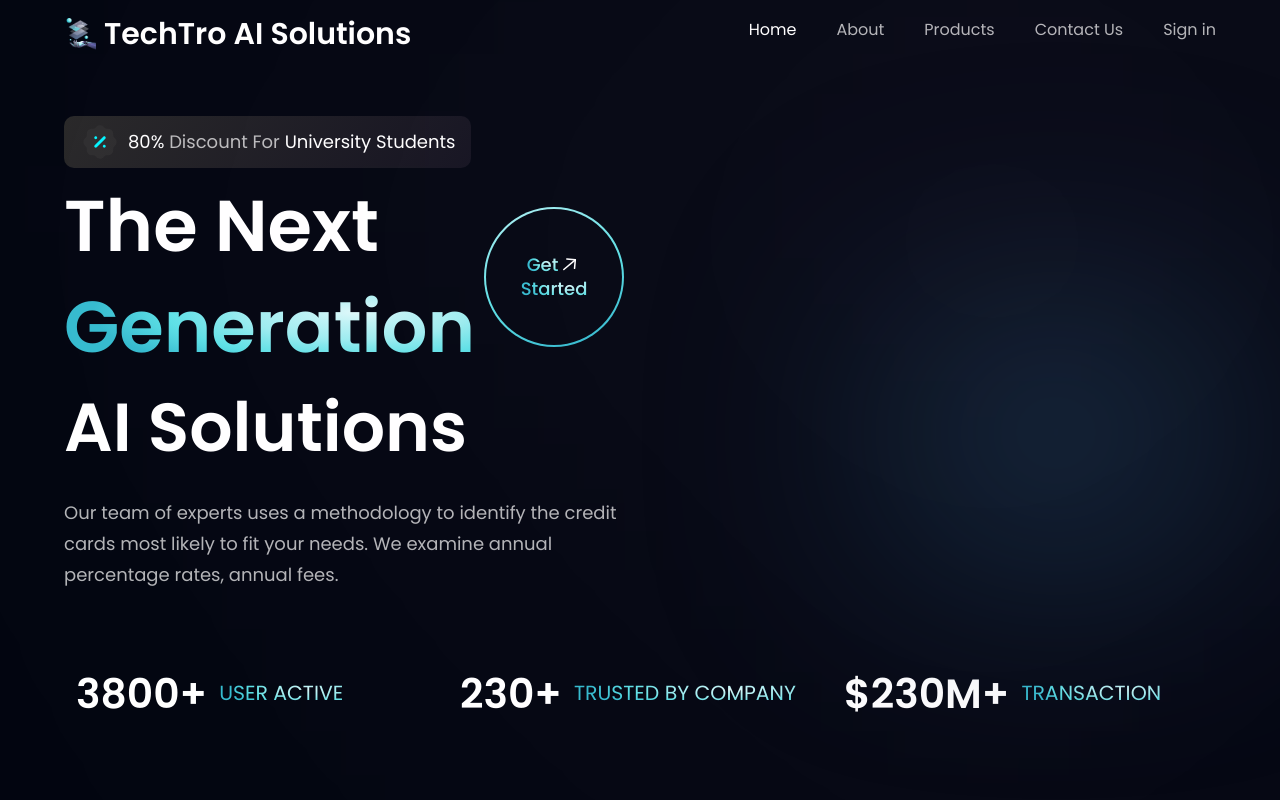
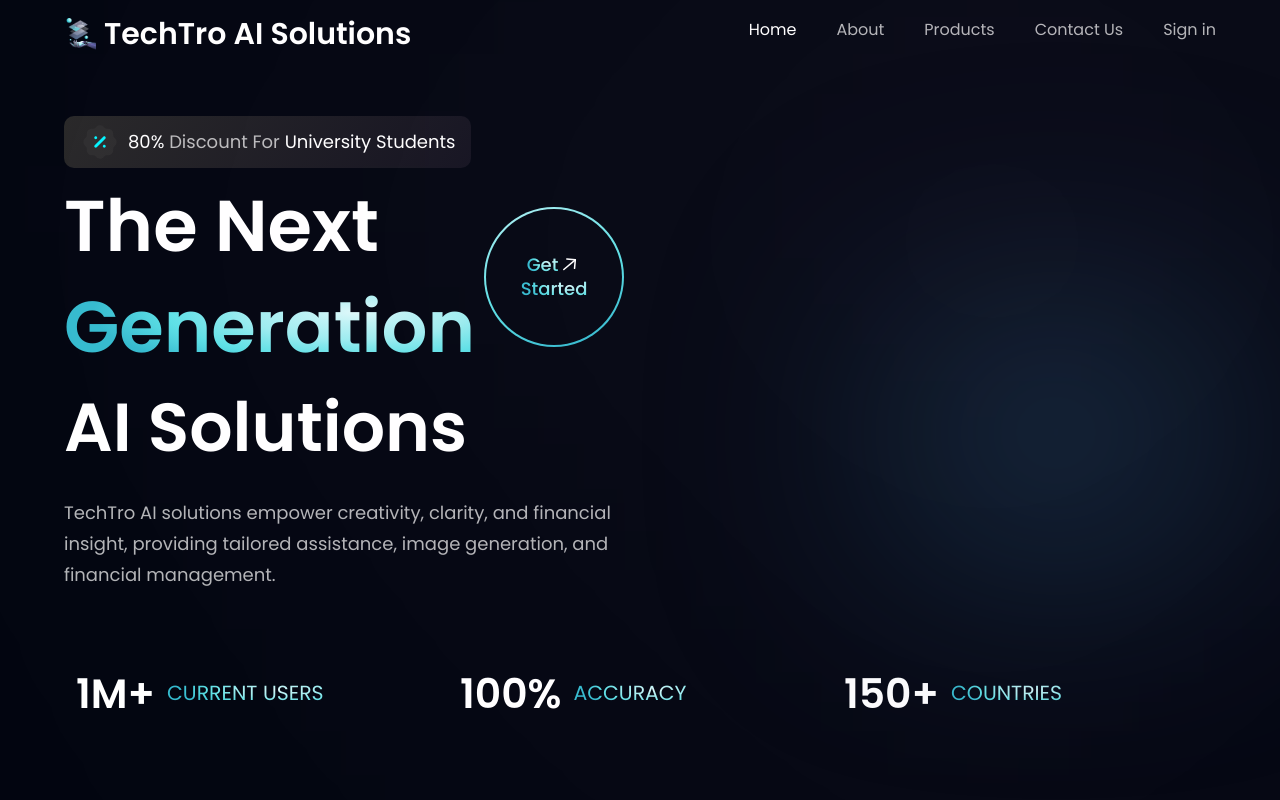
Before and after one commit to dilsha01/techtro-ai-deploy, a React (Vite) app in the folder aiApp/: page / in a window 1280 px wide. Shown: the top 800 px of the page. Built offline with nearby package versions, Linux system fonts and the light colour scheme.

Commit message:
Commit 7

```diff
--- a/aiApp/src/components/Business.jsx
+++ b/aiApp/src/components/Business.jsx
@@ -1,4 +1,4 @@
-import { features } from "../constants";
+import { features  } from "../constants";
 import styles, { layout } from "../style";
 import Button from "./Button";
 
--- a/aiApp/src/components/Hero.jsx
+++ b/aiApp/src/components/Hero.jsx
@@ -28,9 +28,8 @@ const Hero = () => {
           AI Solutions
         </h1>
         <p className={`${styles.paragraph} max-w-[700px] mt-5`}>
-          Our team of experts uses a methodology to identify the credit cards
-          most likely to fit your needs. We examine annual percentage rates,
-          annual fees.
+        TechTro AI solutions empower creativity, clarity, and financial insight,
+        providing tailored assistance, image generation, and financial management.
         </p>
       </div>
 
--- a/aiApp/src/constants/index.js
+++ b/aiApp/src/constants/index.js
@@ -28,6 +28,19 @@ export const ButtonLinks = [
   {
     id: "sign-up",
     title: "Sign Up Now",
+  },
+]
+
+export const projectLinks = [
+  {
+    id: "helper",
+  },
+  {
+    id: "aimage-generator",
+  },
+  {
+    id: "financial-assistant",
+
   },
 ]
 
@@ -86,18 +99,18 @@ export const feedback = [
 export const stats = [
   {
     id: "stats-1",
-    title: "User Active",
-    value: "3800+",
+    title: "Current Users ",
+    value: "1M+",
   },
   {
     id: "stats-2",
-    title: "Trusted by Company",
-    value: "230+",
+    title: "Accuracy",
+    value: "100%",
   },
   {
     id: "stats-3",
-    title: "Transaction",
-    value: "$230M+",
+    title: "Countries",
+    value: "150+",
   },
 ];
 
```
Also changed, not shown: aiApp/src/assets/ai.svg (added), aiApp/src/assets/aii.png (added).
